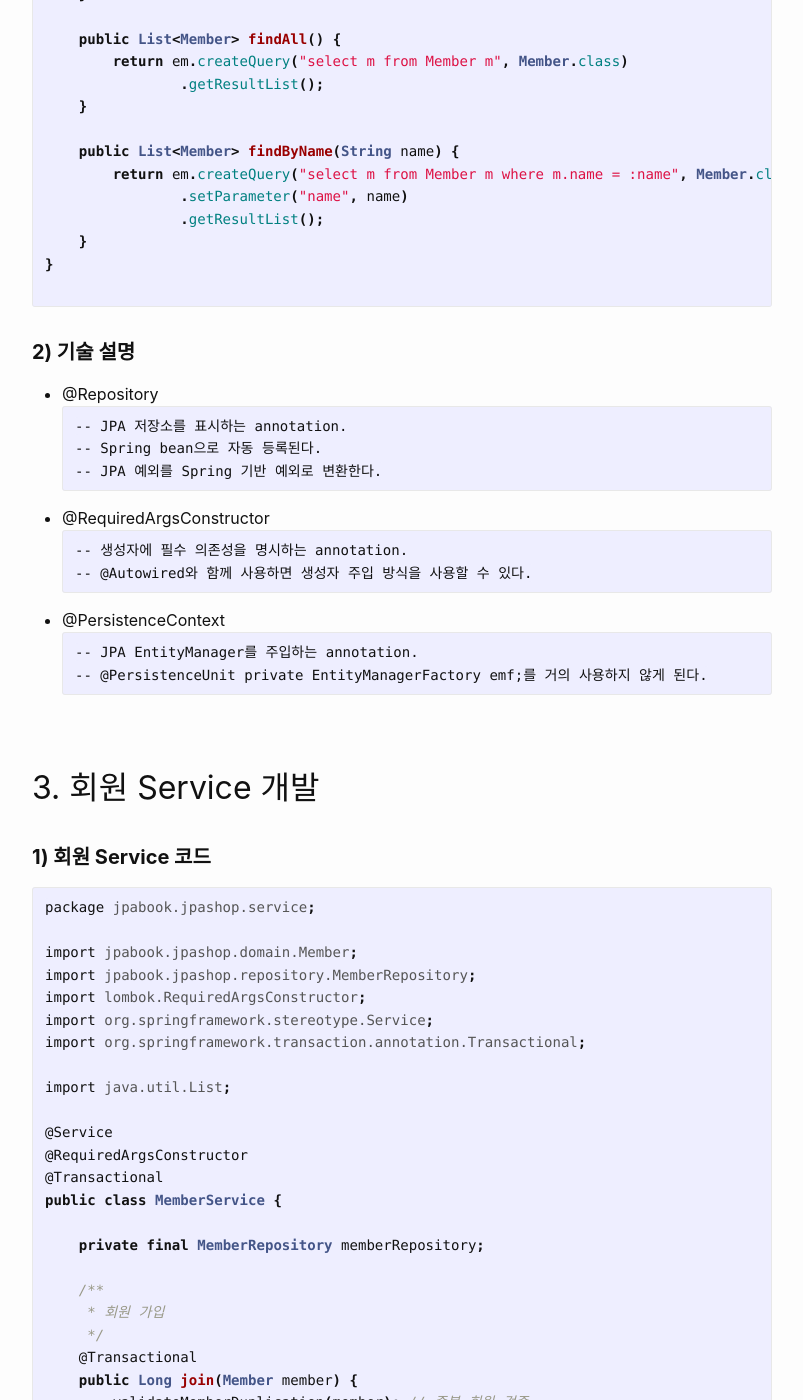
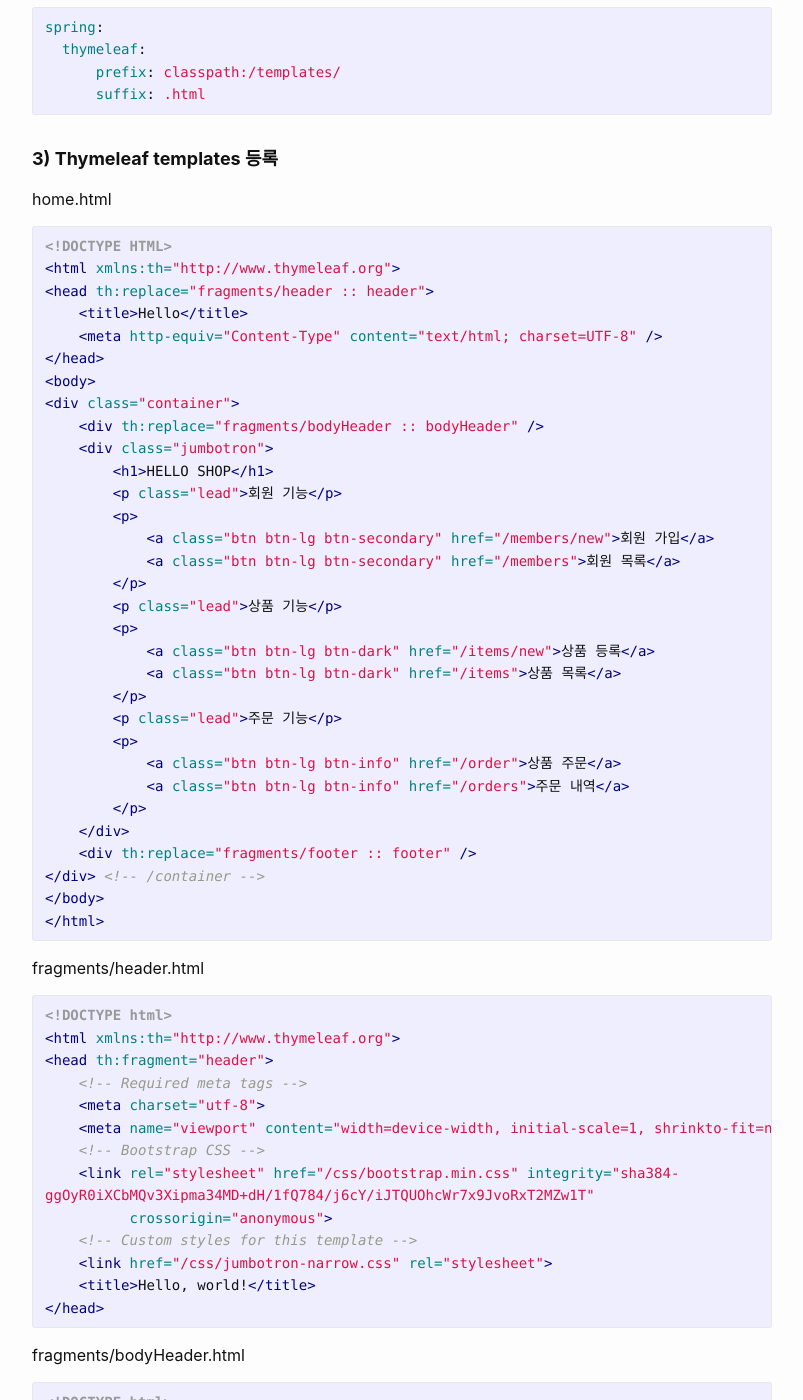
Before and after one commit to VoiceofSiren/VoiceofSiren.github.io, a Jekyll site: the page built from _posts/2024-02-22-spring-boot-jpa-pratice001-0012-developing-web-layer.md, in a window 1280 px wide and 1400 px high, scrolled down 1283 px. Shown: the whole window, without its empty margins (238-1041 px from the left). Built offline with Jekyll 4.4.1, drawn with Linux system fonts in a browser that asks for light colours; some of the changed text lies outside the part shown.

Commit message:
new: developing web layer

````diff
--- a/_posts/2024-02-22-spring-boot-jpa-pratice001-0012-developing-web-layer.md
+++ b/_posts/2024-02-22-spring-boot-jpa-pratice001-0012-developing-web-layer.md
@@ -9,165 +9,212 @@ meta: "Springfield"
 
 이 예제는 Inflearn에서 김영한 강사님이 강의하시는 '실전! 스프링 부트와 JPA 활용1 - 웹 애플리케이션 개발' 강의를 수강하면서 클론 코딩해보는 예제를 다루고 있습니다.
 
-## 1. 회원 도메인 개발 목차
+## 1. 웹 계층 개발 목차
 
-- 구현 기능
-  - 회원 등록
-  - 회원 목록 조회
+- 홈 화면과 레이아웃
+- 회원 등록 (다음 글에서)
+- 회원 목록 조회 (다음 글에서)
+- 상품 등록 (다음 글에서)
+- 상품 목록 (다음 글에서)
+- 상품 수정 (다음 글에서)
+- 변경 감지와 병합 (merge) (다음 글에서)
+- 상품 주문 (다음 글에서)
+- 주문 목록 검색, 취소 (다음 글에서)
 
-- 순서
-  - 회원 Repository 개발
-  - 회원 Service 개발
-  - 회원 기능 테스트 (다음 글에서)
-<br/>
+## 2. 홈 화면과 레이아웃
 
-## 2. 회원 Repository 개발
+HomeController를 등록한다.
 
-#### **1) 회원 Repository 코드**
+##### **1) controller.HomeController**
+```java
+package jpabook.jpashop.controller;
 
-```java
-package jpabook.jpashop.repository;
+import lombok.extern.slf4j.Slf4j;
+import org.springframework.stereotype.Controller;
+import org.springframework.web.bind.annotation.RequestMapping;
 
-import jakarta.persistence.EntityManager;
-import jakarta.persistence.PersistenceContext;
-import jpabook.jpashop.domain.Member;
-import lombok.RequiredArgsConstructor;
-import org.springframework.stereotype.Repository;
+@Controller
+@Slf4j
+public class HomeController {
 
-import java.util.List;
-
-@Repository
-@RequiredArgsConstructor
-public class MemberRepository {
-
-    @PersistenceContext
-    private final EntityManager em;
-
-    public Long save(Member member) {
-        em.persist(member);
-        return member.getId();
-    }
-
-    public Member findOne(Long id) {
-        return em.find(Member.class, id);
-    }
-
-    public List<Member> findAll() {
-        return em.createQuery("select m from Member m", Member.class)
-                .getResultList();
-    }
-
-    public List<Member> findByName(String name) {
-        return em.createQuery("select m from Member m where m.name = :name", Member.class)
-                .setParameter("name", name)
-                .getResultList();
+    @RequestMapping("/")
+    public String home() {
+        log.info("home controller");
+        return "home";
     }
 }
-
 ```
 
-#### **2) 기술 설명**
+##### **2) application.yml**
 
-- @Repository
-```plaintext
--- JPA 저장소를 표시하는 annotation.
--- Spring bean으로 자동 등록된다.
--- JPA 예외를 Spring 기반 예외로 변환한다.
+Thymeleaf 템플릿 엔진을 사용하기 위해 기존의 application.yml 파일에 해당 설정을 추가한다.
+
+```yaml
+spring:
+  thymeleaf:
+      prefix: classpath:/templates/
+      suffix: .html
 ```
 
-- @RequiredArgsConstructor
-```plaintext
--- 생성자에 필수 의존성을 명시하는 annotation.
--- @Autowired와 함께 사용하면 생성자 주입 방식을 사용할 수 있다.
+##### **3) Thymeleaf templates 등록**
+
+home.html
+
+```html
+<!DOCTYPE HTML>
+<html xmlns:th="http://www.thymeleaf.org">
+<head th:replace="fragments/header :: header">
+    <title>Hello</title>
+    <meta http-equiv="Content-Type" content="text/html; charset=UTF-8" />
+</head>
+<body>
+<div class="container">
+    <div th:replace="fragments/bodyHeader :: bodyHeader" />
+    <div class="jumbotron">
+        <h1>HELLO SHOP</h1>
+        <p class="lead">회원 기능</p>
+        <p>
+            <a class="btn btn-lg btn-secondary" href="/members/new">회원 가입</a>
+            <a class="btn btn-lg btn-secondary" href="/members">회원 목록</a>
+        </p>
+        <p class="lead">상품 기능</p>
+        <p>
+            <a class="btn btn-lg btn-dark" href="/items/new">상품 등록</a>
+            <a class="btn btn-lg btn-dark" href="/items">상품 목록</a>
+        </p>
+        <p class="lead">주문 기능</p>
+        <p>
+            <a class="btn btn-lg btn-info" href="/order">상품 주문</a>
+            <a class="btn btn-lg btn-info" href="/orders">주문 내역</a>
+        </p>
+    </div>
+    <div th:replace="fragments/footer :: footer" />
+</div> <!-- /container -->
+</body>
+</html>
 ```
 
-- @PersistenceContext
-```plaintext
--- JPA EntityManager를 주입하는 annotation.
--- @PersistenceUnit private EntityManagerFactory emf;를 거의 사용하지 않게 된다.
-```
-<br/>
+fragments/header.html
 
-## 3. 회원 Service 개발
-
-#### **1) 회원 Service 코드**
-
-```java
-package jpabook.jpashop.service;
-
-import jpabook.jpashop.domain.Member;
-import jpabook.jpashop.repository.MemberRepository;
-import lombok.RequiredArgsConstructor;
-import org.springframework.stereotype.Service;
-import org.springframework.transaction.annotation.Transactional;
-
-import java.util.List;
-
-@Service
-@RequiredArgsConstructor
-@Transactional
-public class MemberService {
-
-    private final MemberRepository memberRepository;
-
-    /**
-     * 회원 가입
-     */
-    @Transactional
-    public Long join(Member member) {
-        validateMemberDuplication(member); // 중복 회원 검증
-        return memberRepository.save(member);
-    }
-
-    /**
-     * 중복 회원 검증
-     */
-    private void validateMemberDuplication(Member member) {
-        List<Member> findMembers = memberRepository.findByName(member.getName());
-        if (!findMembers.isEmpty()) {
-            throw new IllegalStateException("이미 존재하는 회원입니다.");
-        }
-    }
-
-    /**
-     * 회원 전체 조회
-     */
-    @Transactional(readOnly = true)
-    public List<Member> findAll() {
-        return memberRepository.findAll();
-    }
-
-    /**
-     * 단일 회원 조회
-     */
-    @Transactional(readOnly = true)
-    public Member findOne(Long memberId) {
-        return memberRepository.findOne(memberId);
-    }
-
-}
-
+```html
+<!DOCTYPE html>
+<html xmlns:th="http://www.thymeleaf.org">
+<head th:fragment="header">
+    <!-- Required meta tags -->
+    <meta charset="utf-8">
+    <meta name="viewport" content="width=device-width, initial-scale=1, shrinkto-fit=no">
+    <!-- Bootstrap CSS -->
+    <link rel="stylesheet" href="/css/bootstrap.min.css" integrity="sha384-
+ggOyR0iXCbMQv3Xipma34MD+dH/1fQ784/j6cY/iJTQUOhcWr7x9JvoRxT2MZw1T"
+          crossorigin="anonymous">
+    <!-- Custom styles for this template -->
+    <link href="/css/jumbotron-narrow.css" rel="stylesheet">
+    <title>Hello, world!</title>
+</head>
 ```
 
-#### **2) 기술 설명**
+fragments/bodyHeader.html
 
-- @Service
-```plaintext
--- 비즈니스 로직을 처리하는 객체를 표시하는 annotation.
--- Spring bean으로 자동 등록된다.
+```html
+<!DOCTYPE html>
+<html xmlns:th="http://www.thymeleaf.org">
+<div class="header" th:fragment="bodyHeader">
+    <ul class="nav nav-pills pull-right">
+        <li><a href="/">Home</a></li>
+    </ul>
+    <a href="/"><h3 class="text-muted">HELLO SHOP</h3></a>
+</div>
 ```
 
-- @Transactional
-```plaintext
--- 트랜잭션을 관리하는 annotation.
--- 메서드에 적용하면 해당 메서드 내에서 일어나는 모든 작업은 하나의 트랜잭션으로 처리된다.
--- JPA를 통해 데이터를 조회하거나 조작하는 모든 기능은 트랜잭션 내부에서 실행되어야 하고, 이 annotation이 있어야 지연 로딩을 사용할 수 있다.
--- DB Driver가 지원하면 DB에서 성능이 향상된다.
--- readOnly=true: 조회 전용 메서드에서 사용하면 영속성 컨텍스트를 flush하지 않으므로 약간의 성능이 향상된다. (default: readOnly=false)
+fragments/footer.html
+
+```html
+```html
+<!DOCTYPE html>
+<html xmlns:th="http://www.thymeleaf.org">
+<div class="footer" th:fragment="footer">
+    <p>&copy; Hello Shop V2</p>
+</div>
 ```
 
-- @Autowired
-```plaintext
--- 생성자, setter 메서드 또는 필드에 사용하여 의존성을 자동으로 주입하는 annotation.
--- 필드에 사용하는 경우 @RequiredArgsConstructor와 함계 사용하면 더욱 안전하게 객체를 생성할 수 있다.
+##### **4) view 리소스 등록**
+
+Bootstrap v5.3.3의 css와 js를 다운로드 받은 후 resources/static 하위에 추가하였다.
+
+추가적으로 아래의 jumbotron-narrow.css 파일도 추가하였다.
+```css
+/* Space out content a bit */
+body {
+ padding-top: 20px;
+ padding-bottom: 20px;
+}
+/* Everything but the jumbotron gets side spacing for mobile first views */
+.header,
+.marketing,
+.footer {
+ padding-left: 15px;
+ padding-right: 15px;
+}
+/* Custom page header */
+.header {
+ border-bottom: 1px solid #e5e5e5;
+}
+/* Make the masthead heading the same height as the navigation */
+.header h3 {
+ margin-top: 0;
+ margin-bottom: 0;
+ line-height: 40px;
+ padding-bottom: 19px;
+}
+/* Custom page footer */
+.footer {
+ padding-top: 19px;
+ color: #777;
+ border-top: 1px solid #e5e5e5;
+}
+/* Customize container */
+@media (min-width: 768px) {
+ .container {
+ max-width: 730px;
+ }
+}
+.container-narrow > hr {
+ margin: 30px 0;
+}
+/* Main marketing message and sign up button */
+.jumbotron {
+ text-align: center;
+ border-bottom: 1px solid #e5e5e5;
+}
+.jumbotron .btn {
+ font-size: 21px;
+ padding: 14px 24px;
+}
+/* Supporting marketing content */
+.marketing {
+ margin: 40px 0;
+}
+.marketing p + h4 {
+ margin-top: 28px;
+}
+/* Responsive: Portrait tablets and up */
+@media screen and (min-width: 768px) {
+ /* Remove the padding we set earlier */
+ .header,
+ .marketing,
+ .footer {
+ padding-left: 0;
+ padding-right: 0;
+ }
+ /* Space out the masthead */
+ .header {
+ margin-bottom: 30px;
+ }
+ /* Remove the bottom border on the jumbotron for visual effect */
+ .jumbotron {
+ border-bottom: 0;
+ }
+}
 ```
+회원 등
+```
````
Also changed, not shown: other parts of _posts/2024-02-22-spring-boot-jpa-pratice001-0012-developing-web-layer.md (+1 -1 lines), _posts/2024-02-15-spring-boot-jpa-pratice001-0001-start.md (+17 -17 lines).
